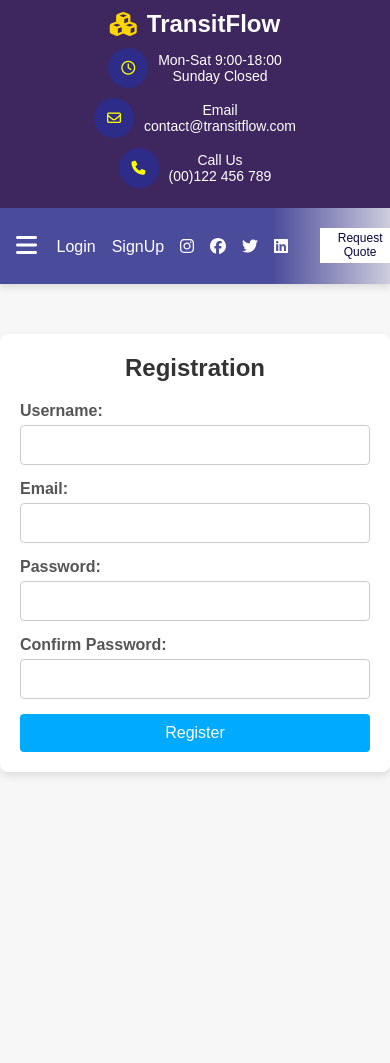
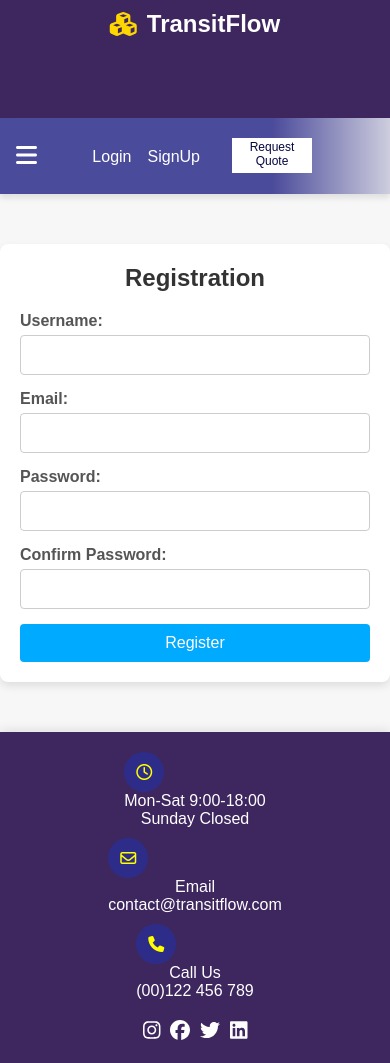
Before and after one commit to talanta-cc/CargoSwift_web, a React (Create React App) app: page /signup in a window 390 px wide. Before the commit the page ends 844 px from the top, so only its background shows below. Built offline with nearby package versions, Linux system fonts and the light colour scheme.

Commit message:
making it mobile responsive

```diff
--- a/package.json
+++ b/package.json
@@ -40,5 +40,8 @@
       "last 1 firefox version",
       "last 1 safari version"
     ]
+  },
+  "devDependencies": {
+    "@babel/plugin-proposal-private-property-in-object": "^7.21.11"
   }
 }
--- a/src/App.js
+++ b/src/App.js
@@ -1,16 +1,17 @@
 import React from 'react';
 import { Routes, Route } from 'react-router-dom';
 import Navbar from './components/Navbar';
-import Header from './components/Header'
+import Header from './components/Header';
 import Home from './pages/Home/Home';
 import About from './pages/AboutUs/About';
 import Login from './pages/Login/Login';
 import SignUp from './pages/SignUp/Signup';
+import Footer from './pages/Footer/Footer';
 
 const App = () => {
   return (
     <div>
-      <Header/>
+      <Header />
       <Navbar />
       <Routes>
         <Route path="/" element={<Home />} />
@@ -18,6 +19,7 @@ const App = () => {
         <Route path="/login" element={<Login />} />
         <Route path="/signup" element={<SignUp />} />
       </Routes>
+      <Footer />
     </div>
   );
 };
--- a/src/components/Header.css
+++ b/src/components/Header.css
@@ -13,12 +13,12 @@
     align-items: center;
     color: white;
 }
+
 .contact-wrapper .logo {
     font-size: 24px;
     font-weight: bolder;
     display: flex;
     align-items: center;
-    /* margin-left: -90px; */
 }
 
 .contact-wrapper .logo i {
@@ -30,7 +30,6 @@
     display: flex;
     font-size: 14px;
     align-items: center;
-    /* margin-right: -80px; */
 }
 
 .contact-wrapper .contact .info {
@@ -58,6 +57,25 @@
     color: yellow;
 }
 
+/* Footer Styles */
+.footer-wrapper {
+    background-color: #3e265f;
+    padding: 20px;
+    color: white;
+    display: none;
+}
+
+.footer-wrapper .contact {
+    display: flex;
+    flex-direction: column;
+    align-items: center;
+    text-align: center;
+}
+
+.footer-wrapper .contact .info {
+    margin-bottom: 10px;
+}
+
 @media (max-width: 768px) {
     .contact-wrapper {
         flex-direction: column;
@@ -66,16 +84,16 @@
     }
 
     .contact-wrapper .logo {
-        margin-bottom: 10px;
+        margin-bottom: 0px;
     }
 
     .contact-wrapper .contact {
-        flex-direction: column;
-        text-align: center;
+        display: none;
     }
 
-    .contact-wrapper .contact .info {
-        margin-left: 0;
-        margin-bottom: 10px;
+    .footer-wrapper {
+        display: flex;
+        flex-direction: column;
+        align-items: center;
     }
 }
--- a/src/components/Navbar.css
+++ b/src/components/Navbar.css
@@ -50,11 +50,12 @@ body {
 
 .request-quote {
     width: 100%;
-    height: 100%;
+    height: 50%;
     padding: 10px;
     background-color: white;
     color: rgb(6, 6, 64);
 }
+
 .dropdown {
     position: relative;
 }
@@ -90,6 +91,7 @@ body {
 .dropdown:hover .dropdown-content {
     display: flex;
 }
+
 @media (max-width: 992px) {
     .navbar-links {
         margin-left: 5%;
@@ -102,9 +104,10 @@ body {
     }
 
     .request-quote {
-        padding: 8px;
+        padding: 7px;
     }
 }
+
 @media (max-width: 768px) {
     .navbar-links {
         display: none;
@@ -113,10 +116,11 @@ body {
         left: 0;
         width: 100%;
         background-color: rgb(0, 137, 192);
-        flex-direction: row;
+        flex-direction: column;
         align-items: center;
         box-shadow: 0 4px 6px rgba(0, 0, 0, 0.1);
         z-index: 10;
+        animation: slideDown 1s forwards;
     }
 
     .navbar-links.open {
@@ -135,11 +139,15 @@ body {
     .navbar-links-right {
         flex-direction: row;
         align-items: flex-start;
-        margin-right: 50%;
+        margin-right: 20%;
     }
 
     .navbar-links-right a {
         margin-top: 10px;
+    }
+
+    .navbar-links-right .social-media {
+        display: none;
     }
 
     .request-quote {
@@ -156,3 +164,12 @@ body {
         margin-top: -5px;
     }
 }
+
+@keyframes slideDown {
+    from {
+        transform: translateX(-100%);
+    }
+    to {
+        transform: translateX(-5%);
+    }
+}
--- a/src/components/Navbar.jsx
+++ b/src/components/Navbar.jsx
@@ -24,7 +24,7 @@ const Navbar = () => {
                     <Link to="#" className="dropdown-link">Pages</Link>
                     <div className="dropdown-content">
                         <Link to="/">Home</Link>
-                        <Link to="/about">AboutUs</Link>
+                        <Link to="/about">About Us</Link>
                         <Link to="/services">Services</Link>
                         <Link to="/projects">Projects</Link>
                         <Link to="/contact">Contact</Link>
@@ -36,6 +36,7 @@ const Navbar = () => {
             <div className="navbar-links-right">
                 <Link to="/login">Login</Link>
                 <Link to="/signup">SignUp</Link>
+                <div className="social-media">
                     <a href="https://instagram.com" target="_blank" rel="noopener noreferrer">
                         <FontAwesomeIcon icon={faInstagram} />
                     </a>
@@ -48,6 +49,7 @@ const Navbar = () => {
                     <a href="https://linkedin.com" target="_blank" rel="noopener noreferrer">
                         <FontAwesomeIcon icon={faLinkedin} />
                     </a>
+                </div>
                 <div className="request-quote">
                     <p>Request Quote</p>
                 </div>
--- /dev/null
+++ b/src/pages/Footer/Footer.css
@@ -0,0 +1,46 @@
+.footer-wrapper {
+    background-color: #3e265f;
+    padding: 20px;
+    color: white;
+    display: none;
+    width: 100%;
+    box-shadow: 0 -2px 10px rgba(0, 0, 0, 0.1); /* Optional shadow for better visibility */
+}
+
+.footer-wrapper .contact {
+    display: flex;
+    flex-direction: column;
+    align-items: center;
+    text-align: center;
+}
+
+.footer-wrapper .contact .info {
+    margin-bottom: 10px;
+}
+
+.footer-wrapper .social-media {
+    display: flex;
+    gap: 10px;
+    margin-top: 10px;
+}
+
+.footer-wrapper .social-media a {
+    color: white;
+    font-size: 20px;
+}
+
+@media (max-width: 600px) {
+    .footer-wrapper {
+        display: flex;
+        flex-direction: column;
+        align-items: center;
+        position: static; /* Ensures the footer scrolls with the page */
+        bottom: 0;
+        left: 0;
+        right: 0;
+    }
+
+    .contact-wrapper {
+        padding-bottom: 80px;
+    }
+}
--- /dev/null
+++ b/src/pages/Footer/Footer.jsx
@@ -0,0 +1,52 @@
+import React from 'react';
+import { FontAwesomeIcon } from '@fortawesome/react-fontawesome';
+import { faFacebook, faTwitter, faInstagram, faLinkedin } from '@fortawesome/free-brands-svg-icons';
+import './Footer.css';
+
+const Footer = () => {
+    return (
+        <div className="footer-wrapper">
+            <div className="contact">
+                <div className="info opening-hours">
+                    <div className="icon-wrapper"><i className="fa-regular fa-clock"></i></div>
+                    <div className="info-details">
+                        <p>Mon-Sat 9:00-18:00</p>
+                        <p>Sunday Closed</p>
+                    </div>
+                </div>
+                <div className="email info">
+                    <div className="icon-wrapper"><i className="fa-regular fa-envelope"></i></div>
+                    <div className="info-details">
+                        <p>Email</p>
+                        <p>contact@transitflow.com</p>
+                    </div>
+                </div>
+                <div className="phone info">
+                    <div className="icon-wrapper">
+                        <i className="fa-solid fa-phone"></i>
+                    </div>
+                    <div className="info-details">
+                        <p>Call Us</p>
+                        <p>(00)122 456 789</p>
+                    </div>
+                </div>
+            </div>
+            <div className="social-media">
+                <a href="https://instagram.com" target="_blank" rel="noopener noreferrer">
+                    <FontAwesomeIcon icon={faInstagram} />
+                </a>
+                <a href="https://facebook.com" target="_blank" rel="noopener noreferrer">
+                    <FontAwesomeIcon icon={faFacebook} />
+                </a>
+                <a href="https://twitter.com" target="_blank" rel="noopener noreferrer">
+                    <FontAwesomeIcon icon={faTwitter} />
+                </a>
+                <a href="https://linkedin.com" target="_blank" rel="noopener noreferrer">
+                    <FontAwesomeIcon icon={faLinkedin} />
+                </a>
+            </div>
+        </div>
+    );
+};
+
+export default Footer;
```
Also changed, not shown: src/components/Header.jsx (+5 -9 lines), 1 other file (tests, documents, lock files or other folders). Lines whose indentation alone changed are shown as unchanged.
